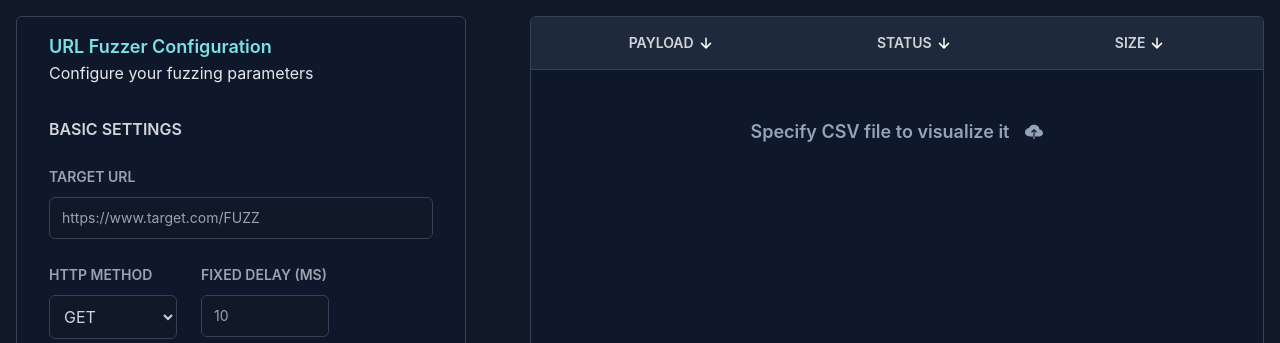
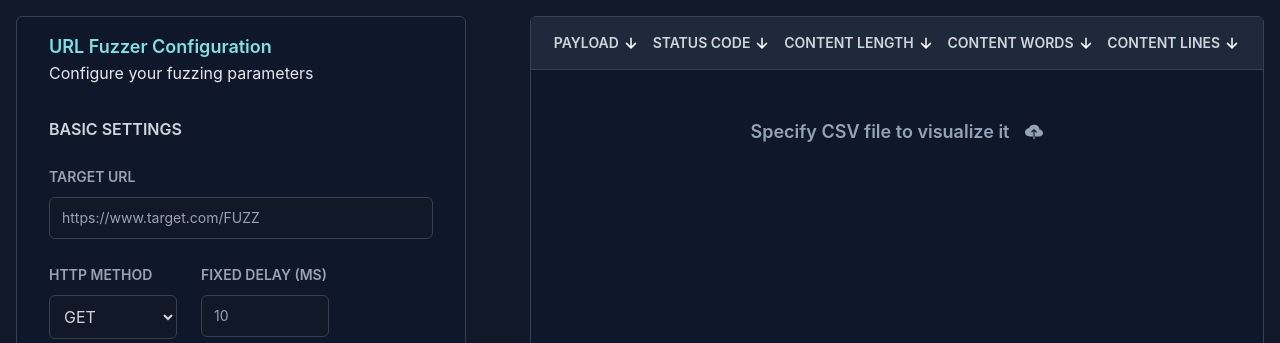
Before and after one commit to blueorionn/WebFuzz, a Flask app: page / in a window 1280 px wide. Shown: the part 128-471 px from the top of the page. Run offline with Flask 3, Linux system fonts and the light colour scheme; style sheets or scripts are compiled from the project's sources.

Commit message:
feat: added header for csv viewer

```diff
--- a/webfuzz/templates/index.html
+++ b/webfuzz/templates/index.html
@@ -135,18 +135,26 @@
       <section class="bg-slate-900 border rounded-md border-gray-700 lg:flex-grow">
         <div id="fuzzer-result" class="w-full">
           <div class="flex justify-between p-4 items-center bg-slate-800 border-b border-b-gray-700">
-            <div class="flex-grow flex justify-center items-center gap-1">
+            <button class="flex-grow flex justify-center items-center gap-1" aria-label="csv-header">
               <span class="text-gray-300 text-sm font-semibold uppercase">PAYLOAD</span>
               <ion-icon name="arrow-down"></ion-icon>
-            </div>
-            <div class="flex-grow flex justify-center items-center gap-1">
-              <span class="text-gray-300 text-sm font-semibold uppercase">STATUS</span>
+            </button>
+            <button class="flex-grow flex justify-center items-center gap-1" aria-label="csv-header">
+              <span class="text-gray-300 text-sm font-semibold uppercase">STATUS CODE</span>
               <ion-icon name="arrow-down"></ion-icon>
-            </div>
-            <div class="flex-grow flex justify-center items-center gap-1">
-              <span class="text-gray-300 text-sm font-semibold uppercase">SIZE</span>
+            </button>
+            <button class="flex-grow flex justify-center items-center gap-1" aria-label="csv-header">
+              <span class="text-gray-300 text-sm font-semibold uppercase">CONTENT LENGTH</span>
               <ion-icon name="arrow-down"></ion-icon>
-            </div>
+            </button>
+            <button class="flex-grow flex justify-center items-center gap-1" aria-label="csv-header">
+              <span class="text-gray-300 text-sm font-semibold uppercase">CONTENT WORDS</span>
+              <ion-icon name="arrow-down"></ion-icon>
+            </button>
+            <button class="flex-grow flex justify-center items-center gap-1" aria-label="csv-header">
+              <span class="text-gray-300 text-sm font-semibold uppercase">CONTENT LINES</span>
+              <ion-icon name="arrow-down"></ion-icon>
+            </button>
           </div>
           <div class="h-full">
             <div id="place-holder" class="my-12 w-full flex justify-center items-center gap-4">
```
